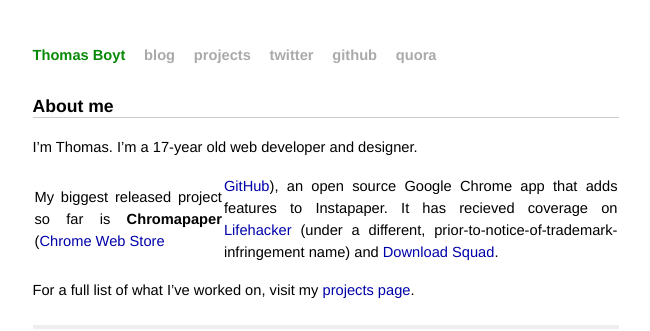
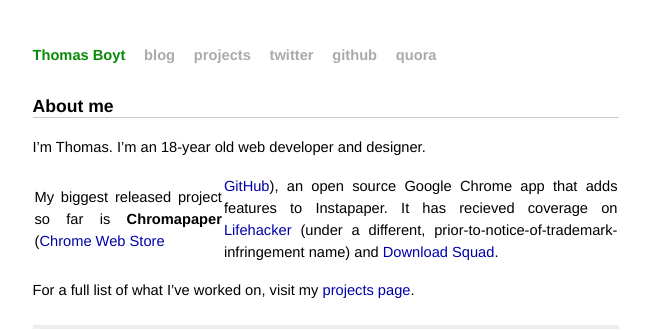
Before and after one commit to thomasboyt/thomasboyt.github.com, a Jekyll site: the page built from index.md, in a window 1280 px wide. Shown: the top 331 px of the page, without its empty margins (314-964 px from the left). Built offline with Jekyll 4.4.1, drawn with Linux system fonts in a browser that asks for light colours; nearby versions of some CDN libraries; library files that are not in the unit come from our copies.

Commit message:
Happy birthday to me

```diff
--- a/index.md
+++ b/index.md
@@ -6,7 +6,7 @@
 
 # About me
 
-I'm Thomas. I'm a 17-year old web developer and designer.
+I'm Thomas. I'm an 18-year old web developer and designer.
 
 My biggest released project so far is **Chromapaper** ([Chrome Web Store](https://chrome.google.com/webstore/detail/lpjpjcgbkjefppoahpegfajifjdmcblb) | [GitHub](https://github.com/thomasboyt/Chromapaper)), an open source Google Chrome app that adds features to Instapaper. It has recieved coverage on [Lifehacker](http://lifehacker.com/#!5729430/instapaper-for-chrome-adds-offline-sync-to-your-long-articles) (under a different, prior-to-notice-of-trademark-infringement name) and [Download Squad](http://downloadsquad.switched.com/2011/01/10/chromapaper-unofficial-instapaper-app-for-google-chrome-allo/).
 
```
